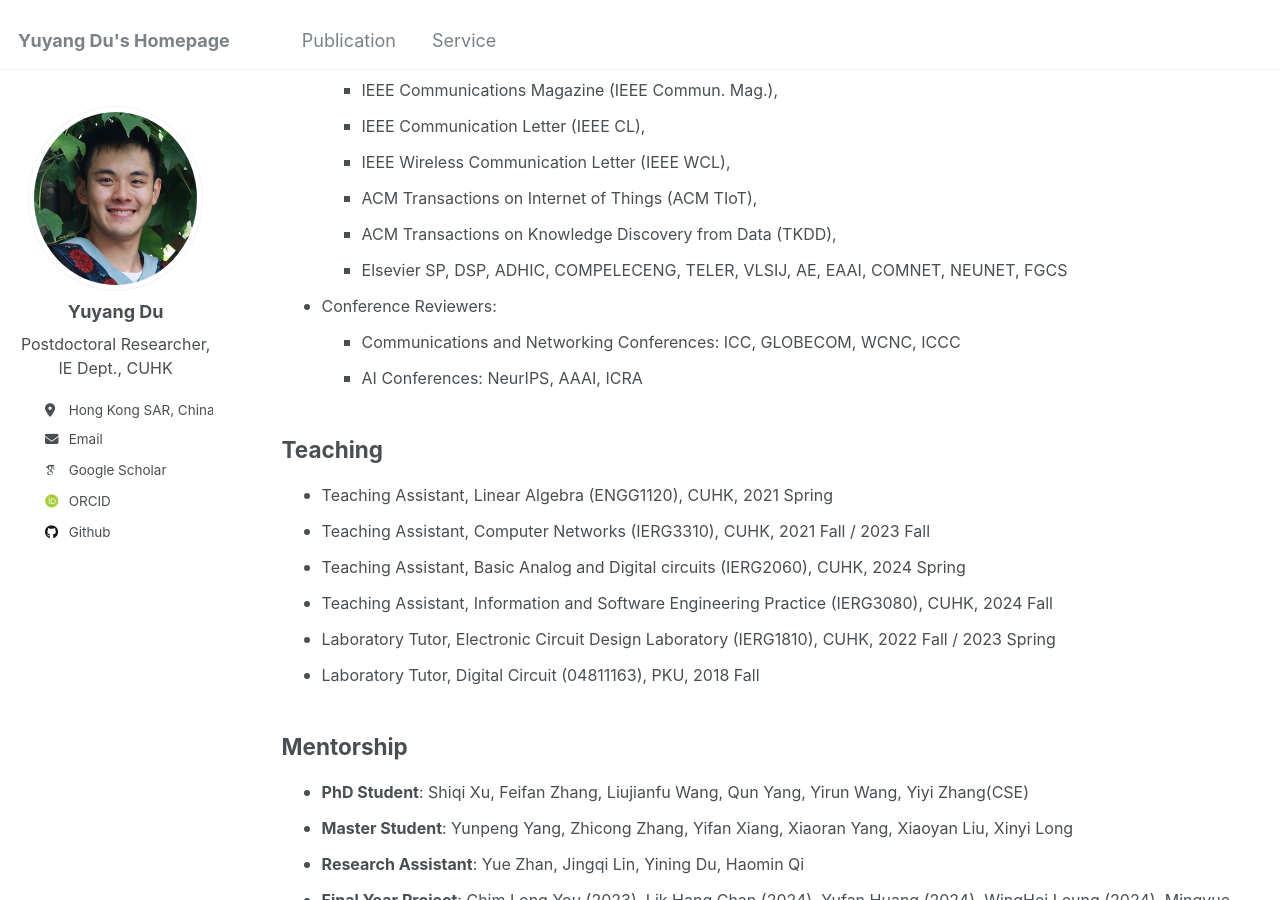
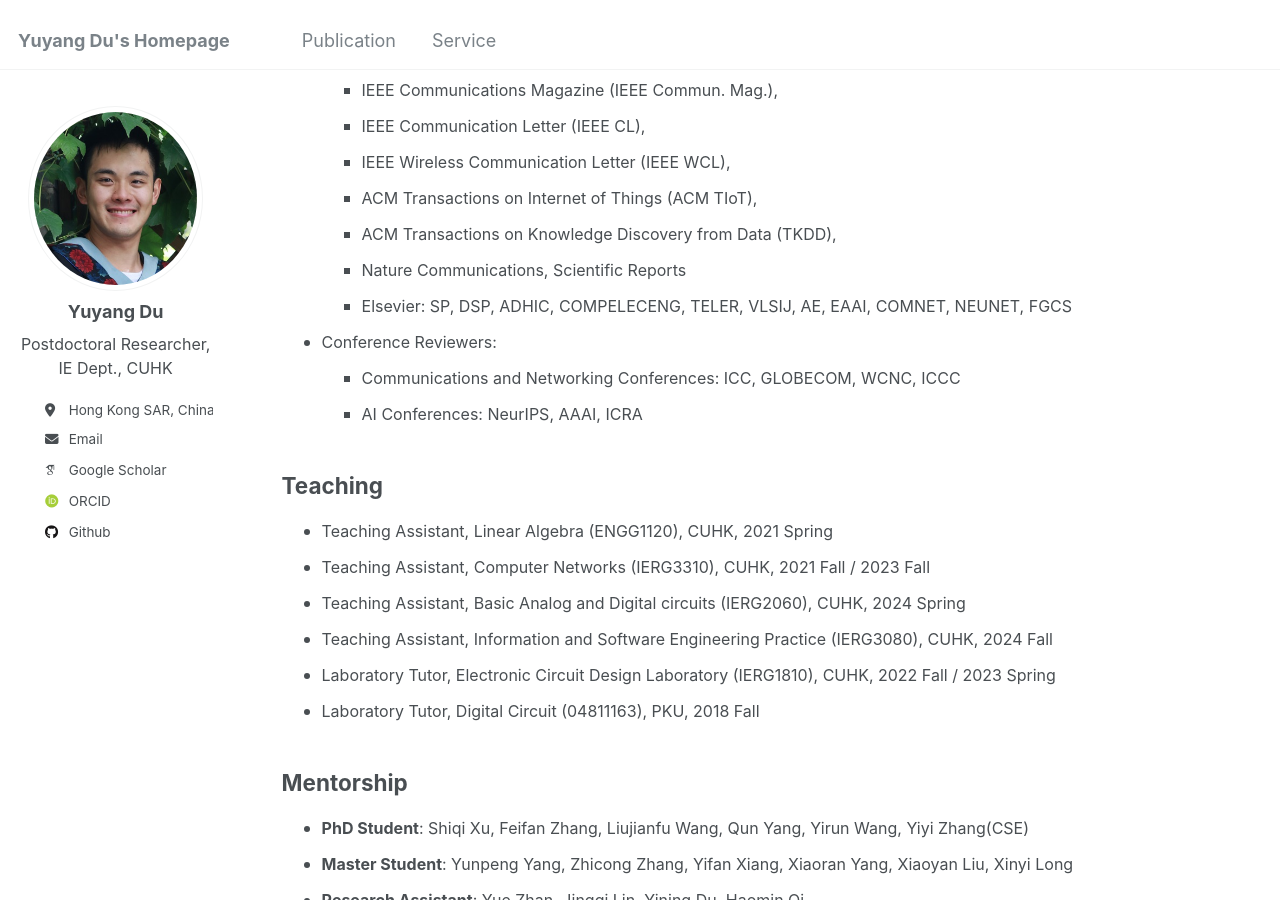
Before and after one commit to yuyangdu01/yuyangdu01.github.io, a Jekyll site: the page built from _pages/cv.md, in a window 1280 px wide and 900 px high, scrolled down 372 px. Built offline with Jekyll 4.4.1, drawn with Linux system fonts in a browser that asks for light colours; some web fonts are replaced.

Commit message:
Update cv.md

```diff
--- a/_pages/cv.md
+++ b/_pages/cv.md
@@ -24,7 +24,8 @@ Reviewer
         <li><font size=3>IEEE Wireless Communication Letter (IEEE WCL),</font></li>
         <li><font size=3>ACM Transactions on Internet of Things (ACM TIoT),</font></li>
         <li><font size=3>ACM Transactions on Knowledge Discovery from Data (TKDD),</font></li>
-        <li><font size=3>Elsevier SP, DSP, ADHIC, COMPELECENG, TELER, VLSIJ, AE, EAAI, COMNET, NEUNET, FGCS</font></li>
+        <li><font size=3>Nature Communications, Scientific Reports</font></li>
+        <li><font size=3>Elsevier: SP, DSP, ADHIC, COMPELECENG, TELER, VLSIJ, AE, EAAI, COMNET, NEUNET, FGCS</font></li>
       </ul>
     </ul>
   <li><font size=3>Conference Reviewers:</font></li>
```
